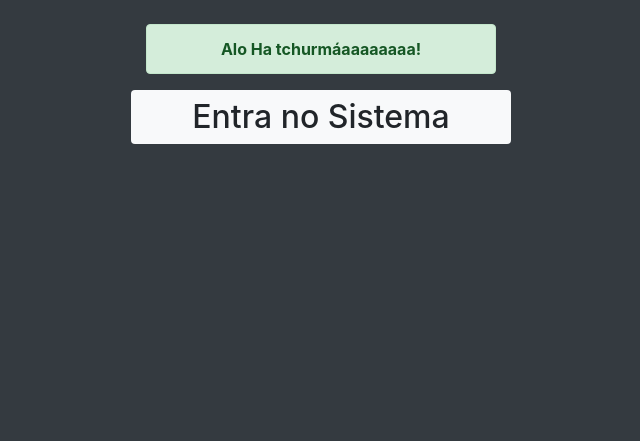
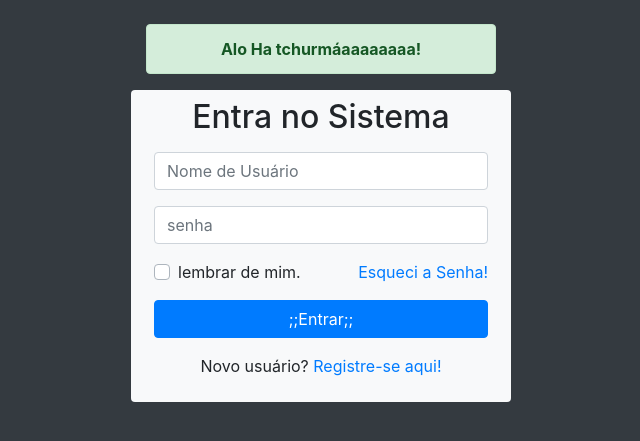
Before and after one commit to Emillysouza/login, a PHP site: page /login/ in a window 1280 px wide. Shown: the top 441 px of the page, without its empty margins (319-959 px from the left). Run offline with PHP 8.4, Linux system fonts and the light colour scheme.

Commit message:
Formulário de Login
close#1

```diff
--- a/index.php
+++ b/index.php
@@ -33,7 +33,48 @@
             <h2 class="text-center mt-2">
                 Entra no Sistema
             </h2>
+            <form action="#" method="post" class="p-2" id="formLogin">
 
+                <div class="form-group">
+                    <input type="text" name="nameUsuario" id="nomeUsuario" placeholder="Nome de Usuário" class="form-control">
+
+                </div>
+
+                <div class="form-group">
+                    <input type="password" name="senhaUsuario" id="senhaUsuario" placeholder="senha" class="form-control">
+
+                </div>
+
+                <div class="form-group">
+                    <div class="custom-control custom-checkbox">
+
+                        <input type="checkbox" name="lembrar" id="lembrar" class="custom-control-input">
+                        <label for="lembrar" class="custom-control-label">
+                            lembrar de mim.
+                        </label>
+
+                        <a href="#" class="float-right" id="btnEsqueci">
+                            Esqueci a Senha!
+                        </a>
+
+                    </div>
+                </div>
+
+                <div class="form-group">
+                    <input type="submit" value=";;Entrar;;" name="btnEntrar" id="btnEntrar" class="btn btn-primary btn-block">
+
+                </div>
+
+                    <div class="form-group">
+                    <p class="text-center">
+                        Novo usuário? <a href="#" id="btnRegistrar">
+                            Registre-se aqui!
+                        </a>
+                    </p>
+
+                    </div>
+
+                </form>
             </div>
         </section>
 
```
